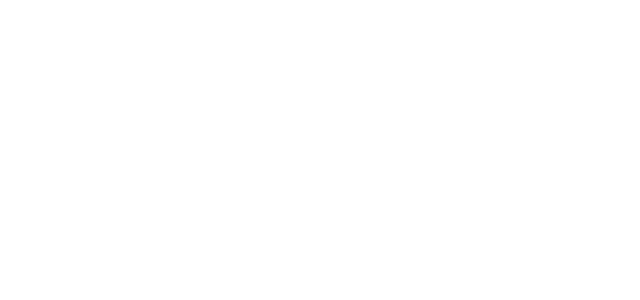
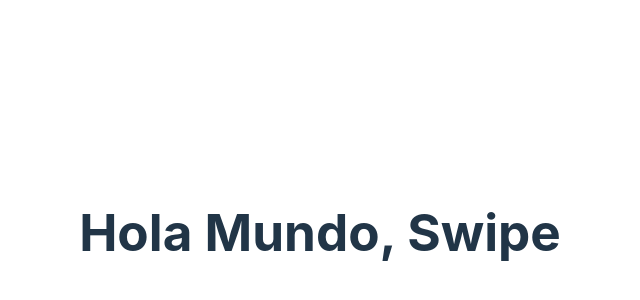
Before and after one commit to aceslice/swipe, a React (Vite) app: page / in a window 1280 px wide. Shown: the part 168-468 px from the top of the page, without its empty margins (320-960 px from the left). Built offline with nearby package versions, Linux system fonts and the light colour scheme.

Commit message:
init commits

```diff
--- a/src/App.jsx
+++ b/src/App.jsx
@@ -2,7 +2,7 @@
 import './App.css'
 
 const App = () =>{
-
+return(<h1>Hola Mundo, Swipe</h1>)
 }
 
 export default App;
```
